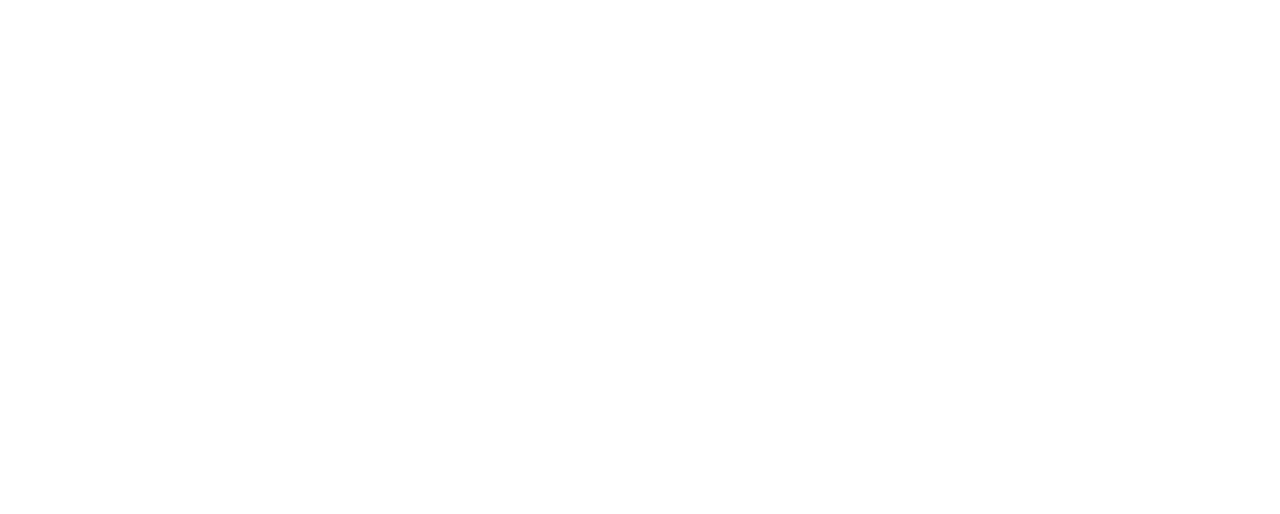
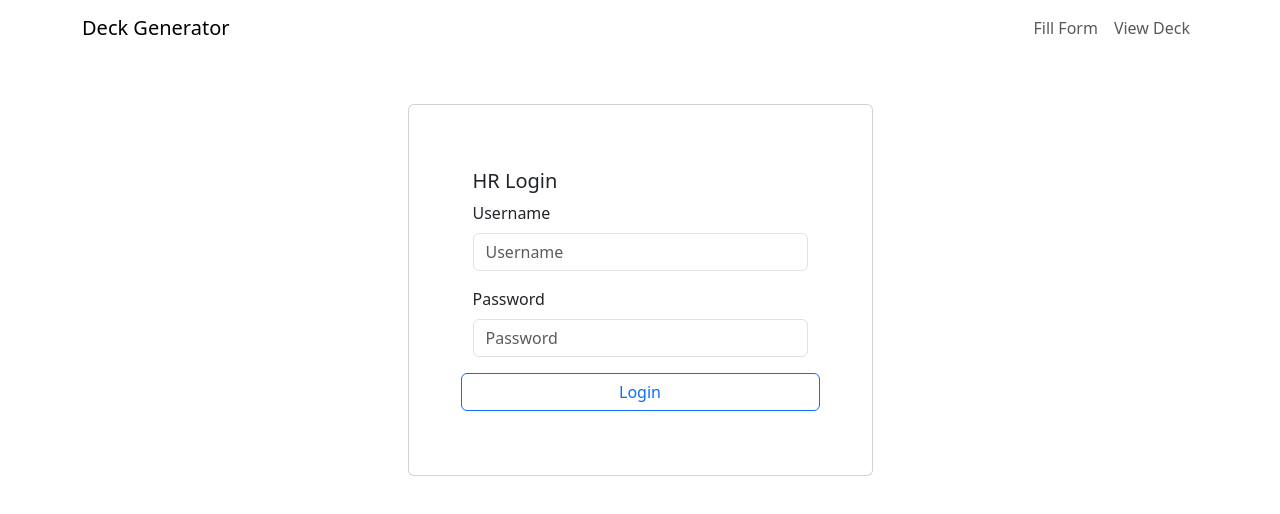
Before and after one commit to itsmesreejithn/tarento_hr_spring, a React (Vite) app in the folder hr-client/: page /login in a window 1280 px wide. Before the commit this address had no page. Shown: the top 514 px of the page. Built offline with nearby package versions, Linux system fonts and the light colour scheme.

Commit message:
added navigation bar

```diff
--- a/hr-client/src/App.css
+++ b/hr-client/src/App.css
@@ -10,3 +10,8 @@
   bottom: 0;
   top: 0;
 }
+
+.hovered {
+  transition: transform 0.05s;
+  transform: scale(1.1);
+}
--- a/hr-client/src/App.jsx
+++ b/hr-client/src/App.jsx
@@ -3,6 +3,7 @@
 import AddNewJoineeForm from "./pages/AddNewJoineeForm";
 import ViewDeck from "./pages/ViewDeck";
 import "bootstrap/dist/css/bootstrap.min.css";
+import LoginPage from "./pages/LoginPage";
 
 const App = () => {
   return (
@@ -11,6 +12,7 @@
         <Routes>
           <Route index element={<AddNewJoineeForm />} />
           <Route path="deck" element={<ViewDeck />} />
+          <Route path="login" element={<LoginPage />} />
         </Routes>
       </BrowserRouter>
     </>
--- a/hr-client/src/components/Deck.jsx
+++ b/hr-client/src/components/Deck.jsx
@@ -1,7 +1,8 @@
 import axios from "axios";
 import React, { useEffect, useState } from "react";
 import "../App.css";
-import { Container } from "react-bootstrap";
+import { Container, Row } from "react-bootstrap";
+import { Link } from "react-router-dom";
 
 const Deck = ({ newJoineeId, varient }) => {
   const [newJoinee, setNewJoinee] = useState({});
@@ -14,7 +15,7 @@
   const [quoteStyle, setQuoteStyle] = useState("");
   const [wwibStyle, setWwibStyle] = useState("");
   const [rowStyle, setRowStyle] = useState(
-    "row justify-content-center text-center fw-bold  fs-5 text-secondary"
+    "row justify-content-center text-center fw-bold  fs-5 text-white"
   );
   useEffect(() => {
     if (newJoineeId < 0) {
@@ -30,6 +31,9 @@
           console.error(error);
         });
       if (varient == 1) {
+        setRowStyle(
+          "row justify-content-center text-center fw-bold fs-5 bg-info bg-gradient"
+        );
         setHomeTownStyle("bg-primary-subtle rounded col-md-4 my-2 mx-1 w-25");
         setNamePostStyle("bg-primary-subtle rounded col-md-2 my-2 mx-1");
         setManagerSkillIbuStyle(
@@ -41,22 +45,30 @@
         setQuoteStyle("bg-primary-subtle rounded col-md-4 my-2 mx-1");
         setWwibStyle("bg-primary-subtle rounded col-md-4 my-2 mx-1 w-25");
       } else if (varient == 2) {
-        setHomeTownStyle("bg-success-subtle rounded col-md-6 my-2 mx-1");
-        setNamePostStyle("bg-success-subtle rounded col-md-12 my-2 mx-1");
+        setRowStyle(
+          "row justify-content-center text-center fw-bold fs-5 bg-success-subtle text-white"
+        );
+        setHomeTownStyle("bg-success bg-opacity-50 rounded col-md-6 my-2 mx-1");
+        setNamePostStyle("bg-success bg-opacity-50 rounded col-md-6 my-2 mx-1");
         setManagerSkillIbuStyle(
-          "bg-success-subtle rounded col-md-12 my-2 mx-1"
+          "bg-success bg-opacity-50 rounded col-md-6 my-2 mx-1"
         );
-        setExperienceStyle("bg-success-subtle rounded col-md-6 my-2 mx-1");
-        setHobbiesStyle("bg-success-subtle rounded col-md-12 my-2 mx-1");
-        setContactStyle("bg-success-subtle rounded col-md-4 my-2 mx-1");
-        setQuoteStyle("bg-success-subtle rounded col-md-4 my-2 mx-1");
-        setWwibStyle("bg-success-subtle rounded col-md-4 my-2 mx-1");
+        setExperienceStyle(
+          "bg-success bg-opacity-50 rounded col-md-6 my-2 mx-1"
+        );
+        setHobbiesStyle("bg-success bg-opacity-50 rounded col-md-6 my-2 mx-1");
+        setContactStyle("bg-success bg-opacity-50 rounded col-md-4 my-2 mx-1");
+        setQuoteStyle("bg-success bg-opacity-50 rounded col-md-4 my-2 mx-1");
+        setWwibStyle("bg-success bg-opacity-50 rounded col-md-4 my-2 mx-1");
       } else {
-        setHomeTownStyle("bg-dark-subtle rounded col-md-12 my-2 mx-1");
+        setRowStyle(
+          "row justify-content-center text-center fw-bold fs-5 bg-black bg-gradient"
+        );
+        setHomeTownStyle("bg-dark-subtle rounded col-md-3 my-2 mx-1");
         setNamePostStyle("bg-dark-subtle rounded col-md-6 my-2 mx-1");
         setManagerSkillIbuStyle("bg-dark-subtle rounded col-md-6 my-2 mx-1");
-        setExperienceStyle("bg-dark-subtle rounded col-md-6 my-2 mx-1");
-        setHobbiesStyle("bg-dark-subtle rounded col-md-12 my-2 mx-1");
+        setExperienceStyle("bg-dark-subtle rounded col-md-3 my-2 mx-1");
+        setHobbiesStyle("bg-dark-subtle rounded col-md-6 my-2 mx-1");
         setContactStyle("bg-dark-subtle rounded col-md-4 my-2 mx-1");
         setQuoteStyle("bg-dark-subtle rounded col-md-4 my-2 mx-1");
         setWwibStyle("bg-dark-subtle rounded col-md-4 my-2 mx-1");
@@ -69,7 +81,7 @@
       {newJoineeId < 0 ? (
         <>no empoyee selected</>
       ) : (
-        <Container>
+        <Container className="mt-2">
           <div className={rowStyle}>
             <div className={homeTownStyle}>
               Hometown
--- /dev/null
+++ b/hr-client/src/components/Header.jsx
@@ -0,0 +1,26 @@
+import React from "react";
+import { Container, Navbar, Nav } from "react-bootstrap";
+import { Link } from "react-router-dom";
+
+const Header = () => {
+  return (
+    <Navbar expand="lg" className="bg-body-terirary">
+      <Container>
+        <Navbar.Brand>Deck Generator</Navbar.Brand>
+        <Navbar.Toggle aria-aria-controls="basic-navbar-nav" />
+        <Navbar.Collapse id="basic-navbar-nav">
+          <Nav className="ms-auto">
+            <Link className="nav-link" to="/">
+              Fill Form
+            </Link>
+            <Link className="nav-link" to="/login">
+              View Deck
+            </Link>
+          </Nav>
+        </Navbar.Collapse>
+      </Container>
+    </Navbar>
+  );
+};
+
+export default Header;
--- a/hr-client/src/components/ListNewJoinee.jsx
+++ b/hr-client/src/components/ListNewJoinee.jsx
@@ -2,6 +2,7 @@
 import React, { useEffect, useState } from "react";
 import { Card, Col, Form, ListGroup, Row } from "react-bootstrap";
 import Deck from "./Deck";
+import "../App.css";
 
 const ListNewJoinee = () => {
   const [newJoinees, setNewJoinnes] = useState([]);
@@ -18,15 +19,23 @@
     console.log(event.target.value);
     setVarient(parseInt(event.target.value, 10));
   };
+
+  const [hoveredItemId, setHoveredItemId] = useState(null);
+
   return (
     <Row className="h-100">
-      <Col md={3}>
+      <Col md={3} className="bg-dark bg-gradient">
+        <h1 className="text-center text-white mt-2">Employees</h1>
         <ListGroup as="ol">
           {newJoinees.map((newJoinee) => (
             <ListGroup.Item
               key={newJoinee.empId}
               as="li"
-              className="text-center fw-bold m-2 bg-light text-secondary"
+              className={`text-center fw-bold m-2 bg-light text-secondary rounded ${
+                hoveredItemId === newJoinee.empId ? "hovered" : ""
+              }`}
+              onMouseOver={() => setHoveredItemId(newJoinee.empId)}
+              onMouseOut={() => setHoveredItemId(null)}
               onClick={() => setNewJoineeId(parseInt(newJoinee.empId))}
             >
               Employee Id:{newJoinee.empId} <br />
--- a/hr-client/src/pages/AddNewJoineeForm.jsx
+++ b/hr-client/src/pages/AddNewJoineeForm.jsx
@@ -1,7 +1,7 @@
 import axios from "axios";
 import { useEffect, useState } from "react";
 import { Button, Card, Container, Form } from "react-bootstrap";
-import { Link } from "react-router-dom";
+import Header from "../components/Header";
 
 const AddNewJoineeForm = () => {
   const [roles, setRoles] = useState([]);
@@ -113,16 +113,20 @@
         },
       })
       .then((response) => {
-        console.log(response);
         console.log(response.data);
+        alert("Data submited successfully");
       })
-      .catch((error) => console.log(error));
-
-    alert("Data submited successfully");
+      .catch((error) => {
+        console.log(error);
+        alert("Please insert data to be inserted");
+      });
   };
 
   return (
+    <>
+      <Header />
       <Container>
+        <h1 className="text-center mt-2">Tell about yourself</h1>
         <Form onSubmit={handleSubmit}>
           <Card className="my-5">
             <Card.Body>
@@ -217,16 +221,18 @@
                 readOnly
                 className="my-3"
               />
-            <Button variant="primary" type="submit" className="mx-4">
+              <Button
+                variant="outline-primary"
+                type="submit"
+                className="mx-auto"
+              >
                 Submit
               </Button>
-            <Link to="/deck" className="btn btn-primary">
-              View The deck
-            </Link>
             </Card.Body>
           </Card>
         </Form>
       </Container>
+    </>
   );
 };
 
--- /dev/null
+++ b/hr-client/src/pages/LoginPage.jsx
@@ -0,0 +1,63 @@
+import React, { useState } from "react";
+import { Button, Card, Container, Form, Row } from "react-bootstrap";
+import { Link, useNavigate } from "react-router-dom";
+import Header from "../components/Header";
+
+const LoginPage = () => {
+  const [userName, setUserName] = useState("");
+  const [password, setPassword] = useState("");
+  const navigate = useNavigate();
+
+  const handleSubmit = (e) => {
+    e.preventDefault();
+    if (userName == "hr" && password == "hr") {
+      navigate("/deck");
+    } else {
+      alert("Wrong credentials");
+    }
+  };
+  return (
+    <>
+      <Header />
+      <Container>
+        <Card className="mt-5 col-5 mx-auto p-5">
+          <Card.Body>
+            <Card.Title>HR Login</Card.Title>
+            <Form onSubmit={handleSubmit}>
+              <Form.Group className="mb-3" controlId="formBasicEmail">
+                <Form.Label>Username</Form.Label>
+                <Form.Control
+                  type="text"
+                  placeholder="Username"
+                  value={userName}
+                  onChange={(e) => setUserName(e.target.value)}
+                />
+              </Form.Group>
+
+              <Form.Group className="mb-3" controlId="formBasicPassword">
+                <Form.Label>Password</Form.Label>
+                <Form.Control
+                  type="password"
+                  placeholder="Password"
+                  value={password}
+                  onChange={(e) => setPassword(e.target.value)}
+                />
+              </Form.Group>
+              <Row>
+                <Button
+                  variant="outline-primary"
+                  type="submit"
+                  className="mx-auto"
+                >
+                  Login
+                </Button>
+              </Row>
+            </Form>
+          </Card.Body>
+        </Card>
+      </Container>
+    </>
+  );
+};
+
+export default LoginPage;
--- a/hr-client/src/pages/ViewDeck.jsx
+++ b/hr-client/src/pages/ViewDeck.jsx
@@ -1,11 +1,15 @@
 import { Container } from "react-bootstrap";
 import ListNewJoinee from "../components/ListNewJoinee";
+import Header from "../components/Header";
 
 const ViewDeck = () => {
   return (
-    <Container fluid className="py-5 h-100">
-      <ListNewJoinee />
-    </Container>
+    <>
+      <Header />
+      <Container fluid className="py-5 h-100">
+        <ListNewJoinee />
+      </Container>
+    </>
   );
 };
 
```
Lines whose indentation alone changed are shown as unchanged.
